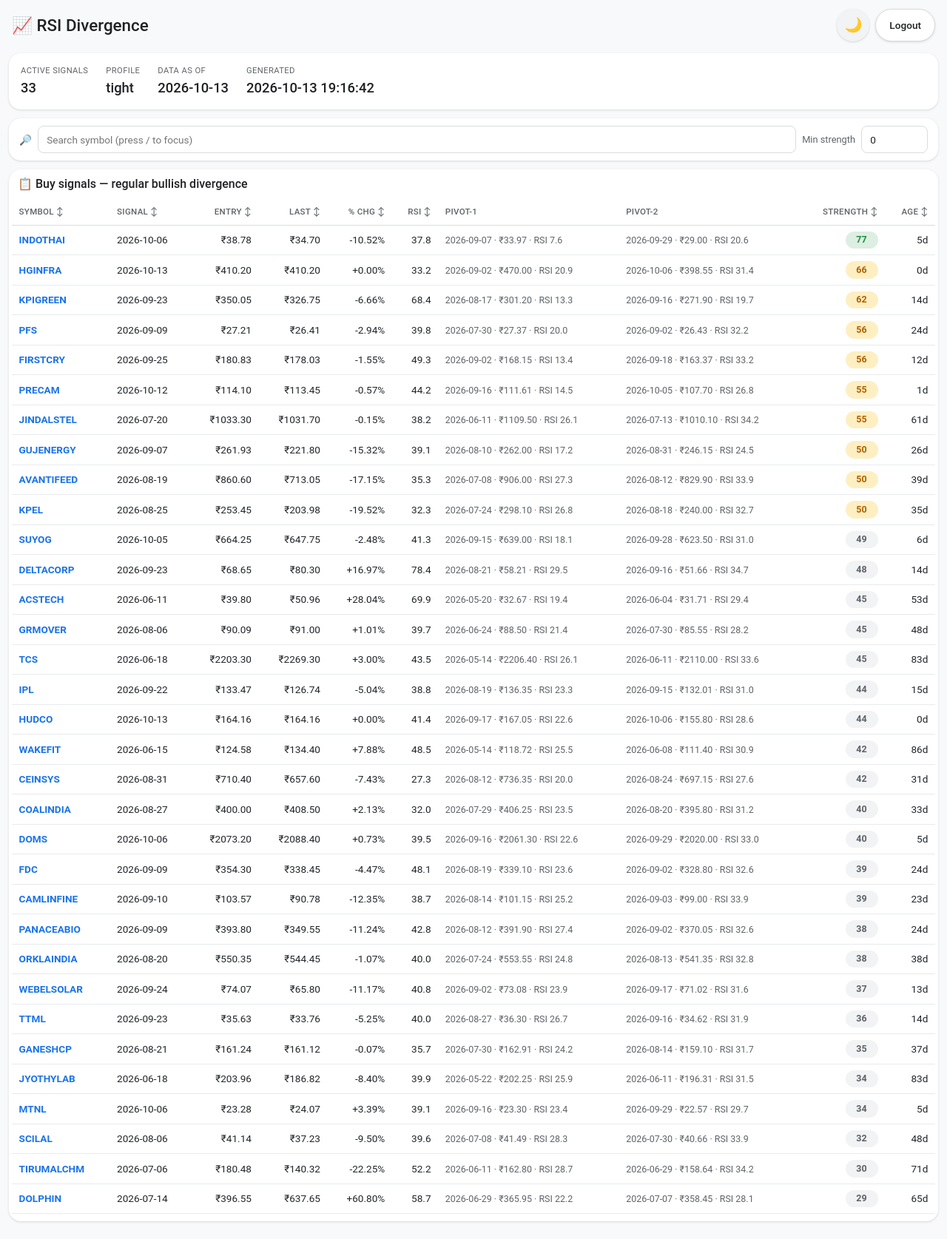
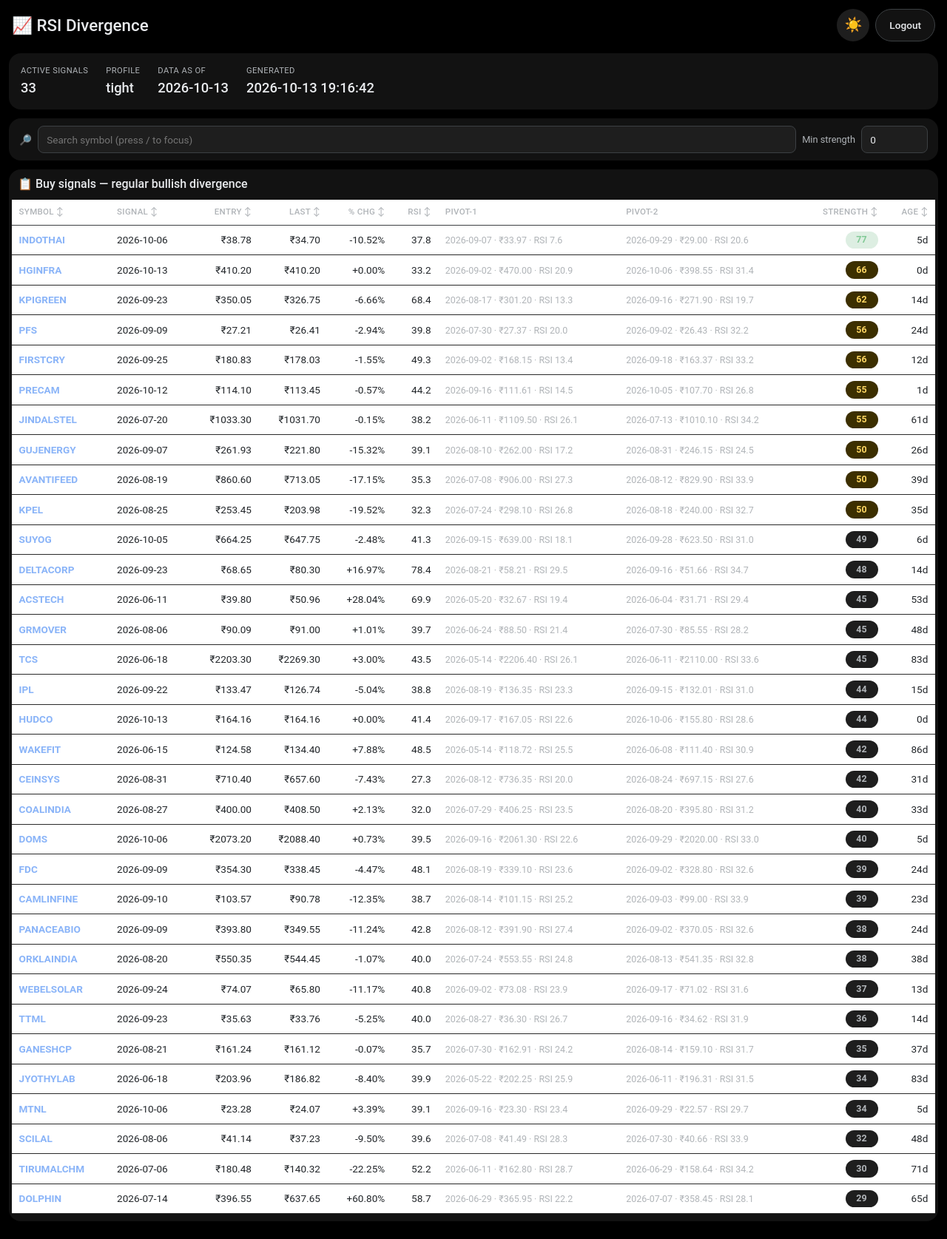
Before and after one commit to dheerkapil/nse-rsi-divergence, a Flask app: page / in a window 1280 px wide. Shown: the whole page at 74% size. Run offline with Flask 3, Linux system fonts and the light colour scheme; the visitor is signed in with stand-in values (Sample User, id 1).

Commit message:
Default to dark theme (no white flash)

```diff
--- a/web/templates/index.html
+++ b/web/templates/index.html
@@ -4,7 +4,7 @@
     <meta charset="UTF-8">
     <meta name="viewport" content="width=device-width, initial-scale=1.0">
     <meta name="robots" content="noindex,nofollow">
-    <meta name="theme-color" content="#1a73e8">
+    <meta name="theme-color" content="#000000">
     <title>📈 RSI Divergence</title>
     <link href="https://cdn.jsdelivr.net/npm/bootstrap@5.3.0/dist/css/bootstrap.min.css" rel="stylesheet">
     <style>
@@ -19,6 +19,7 @@
             --focus-ring:0 0 0 3px rgba(26,115,232,.35);
         }
         body.dark {
+            color-scheme: dark;
             --bg:#000; --surface:#121212; --surface-2:#1e1e1e; --text:#e8eaed;
             --text-muted:#b0b4b8; --border:#3c4043; --border-light:#2a2a2a;
             --primary:#8ab4f8; --primary-fill:#8ab4f8; --primary-text:#202124;
@@ -81,7 +82,7 @@
         .empty { padding:32px; text-align:center; color:var(--text-muted); }
     </style>
 </head>
-<body>
+<body class="dark">
 <div class="container">
     <div class="header-row">
         <h1>📈 RSI Divergence</h1>
@@ -139,7 +140,7 @@
 <script>
 const SIGNALS = {{ signals|tojson }};
 const root = document.body, toggle = document.getElementById('themeToggle');
-if (localStorage.getItem('theme') === 'dark') root.classList.add('dark');
+if (localStorage.getItem('theme') === 'light') root.classList.remove('dark');
 toggle.textContent = root.classList.contains('dark') ? '☀️' : '🌙';
 toggle.onclick = () => {
     root.classList.toggle('dark');
```
Also changed, not shown: web/templates/login.html (+4 -3 lines).
